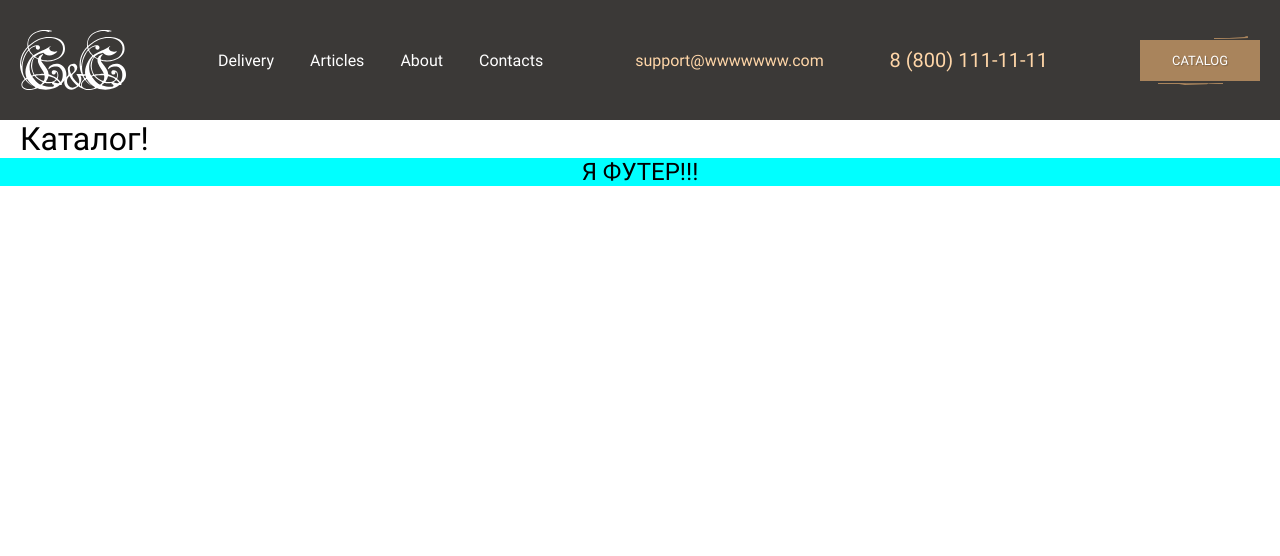
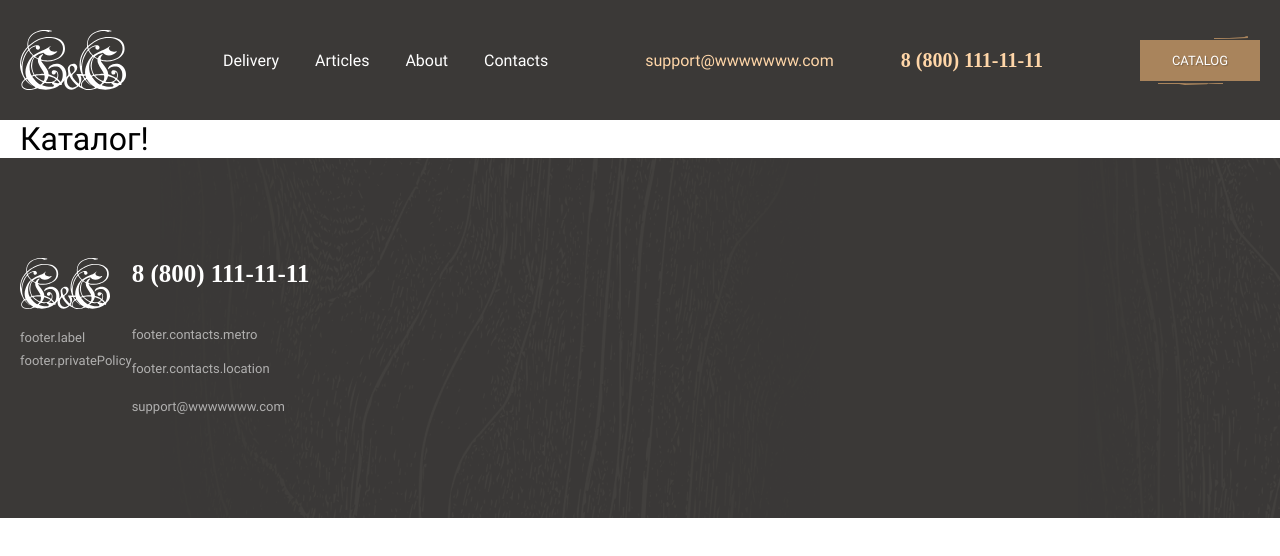
Before and after one commit to ArtemOskar/furniture-store, a Vue app: page /catalog in a window 1280 px wide. Shown: the top 556 px of the page. Built offline with nearby package versions, Linux system fonts and the light colour scheme.

Commit message:
add 'functions.scss'

```diff
--- a/public/css/main.css
+++ b/public/css/main.css
@@ -30,20 +30,3 @@
   src: local('Roboto'), url('../fonts/Gilroy-Bold.woff2') format('woff2'),
     url('../fonts/Gilroy-Bold.woff') format('woff');
 }
-
-* {
-  padding: 0;
-  margin: 0;
-  box-sizing: border-box;
-  font-family: 'Gilroy';
-  /* font-family: "PermianSlabSerifTypeface"; */
-}
-
-a {
-  text-decoration: none;
-}
-.container {
-  max-width: 1320px;
-  padding: 0 20px;
-  margin: 0 auto;
-}
--- /dev/null
+++ b/public/scss/_functions.scss
@@ -0,0 +1,10 @@
+@function rem($value) {
+  // Логика для конвертации значения в единицы rem
+  @return ($value / 16) + rem;
+}
+
+// Пример использования
+// .element {
+//   width: rem(16); // Это может быть эквивалентно width: 1rem;
+//   padding: rem(16) rem(16) rem(16) rem(16); // Это может быть эквивалентно padding: 1rem 1rem 1rem 1rem;
+// }
--- /dev/null
+++ b/public/scss/main.scss
@@ -0,0 +1,16 @@
+@import '_functions';
+
+* {
+  padding: 0;
+  margin: 0;
+  box-sizing: border-box;
+  font-family: Gilroy;
+}
+a {
+  text-decoration: none;
+}
+.container {
+  max-width: rem(1320);
+  padding: 0 rem(20);
+  margin: 0 auto;
+}
--- a/src/App.vue
+++ b/src/App.vue
@@ -12,11 +12,13 @@ export default {
   mounted() {
     const userLanguage = navigator.language || navigator.userLanguage
     this.$i18n.locale = userLanguage.toLowerCase().slice(0, 2)
+    // this.$i18n.locale = 'en'
   },
 }
 </script>
 
 <style lang="scss">
+@import '../public/scss/main.scss';
 #app {
   // font-family: Avenir, Helvetica, Arial, sans-serif;
   // -webkit-font-smoothing: antialiased;
--- a/src/components/MainFooter.vue
+++ b/src/components/MainFooter.vue
@@ -1,7 +1,21 @@
 <template>
   <footer>
     <div class="container">
-       <h2>Я ФУТЕР!!!</h2>
+      <section class="sct-logo">
+        <div @click="closeBurgerMenu" class="logo">
+          <router-link to="/"><img src="@/assets/img/logo.svg" /></router-link>
+        </div>
+        <p>{{ $t('footer.label') }}</p>
+        <p>{{ $t('footer.privatePolicy') }}</p>
+      </section>
+
+      <section class="sct-contacts">
+        <a href="#" class="contacts-phone">8 (800) 111-11-11</a>
+        <p>{{ $t('footer.contacts.metro') }}</p>
+        <p v-html="$t('footer.contacts.location')"></p>
+
+        <a href="#" class="contacts-email">support@wwwwwww.com</a>
+      </section>
     </div>
   </footer>
 </template>
@@ -9,16 +23,74 @@
 <script>
 export default {
   name: 'MainFooter',
-
 }
 </script>
 
 <style lang="scss" scoped>
+@import '../../public/scss/_functions.scss';
+footer {
+  min-height: rem(360);
+  padding: rem(100) 0;
+  background: url('~@/assets/img/bg-footer.png') no-repeat;
+}
+.logo {
+  position: relative;
+  width: rem(90);
+  height: rem(51);
+  opacity: 1;
+  a,
+  img {
+    position: absolute;
+    width: 100%;
+    height: 100%;
+  }
+}
 .container {
   display: flex;
-   justify-content: center;
+  a {
+    @media (any-hover: hover) {
+      &:hover {
+        opacity: 1;
       }
-footer {
-   background-color: aqua;
+    }
+  }
+  p {
+    opacity: 0.6;
+  }
+  a,
+  p {
+    color: #ffffff;
+    font-size: rem(13);
+    font-style: normal;
+    font-weight: 400;
+    line-height: 1.3;
+  }
+}
+.sct-logo {
+  & .logo {
+    margin-bottom: rem(21);
+  }
+
+  p:not(:last-child) {
+    margin-bottom: rem(6);
+  }
+}
+.sct-contacts {
+  p:not(:last-child) {
+    margin-bottom: rem(18);
+  }
+
+  & .contacts-phone {
+    color: #ffffff;
+    font-family: PermianSerifTypeface;
+    font-size: rem(25);
+    font-style: normal;
+    font-weight: 700;
+    margin-bottom: rem(36);
+    display: block;
+  }
+  & .contacts-email {
+    opacity: 0.6;
+  }
 }
 </style>
--- a/src/components/MainHeader.vue
+++ b/src/components/MainHeader.vue
@@ -6,10 +6,10 @@
       </div>
 
       <nav ref="navigation" class="navigation">
-        <router-link @click="closeBurgerMenu" to="/delivery">{{ $t('menu.delivery') }}</router-link>
-        <router-link @click="closeBurgerMenu" to="/articles">{{ $t('menu.articles') }}</router-link>
-        <router-link @click="closeBurgerMenu" to="/about">{{ $t('menu.about') }}</router-link>
-        <router-link @click="closeBurgerMenu" to="/contacts">{{ $t('menu.contacts') }}</router-link>
+        <router-link @click="closeBurgerMenu" to="/delivery">{{ $t('mainMenu.delivery') }}</router-link>
+        <router-link @click="closeBurgerMenu" to="/articles">{{ $t('mainMenu.articles') }}</router-link>
+        <router-link @click="closeBurgerMenu" to="/about">{{ $t('mainMenu.about') }}</router-link>
+        <router-link @click="closeBurgerMenu" to="/contacts">{{ $t('mainMenu.contacts') }}</router-link>
       </nav>
 
       <div ref="contacts" class="contacts">
@@ -77,28 +77,29 @@ export default {
 </script>
 
 <style lang="scss" scoped>
+@import '../../public/scss/_functions.scss';
 header {
   background-color: #3b3937;
-  padding: 30px 0;
+  padding: rem(30) 0;
   @media (max-width: 1024px) {
-    padding: 15px 0;
+    padding: rem(15) 0;
   }
 }
 .navigation {
   display: flex;
   align-items: center;
-  column-gap: 36px;
+  column-gap: rem(36);
 
   @media (max-width: 1200px) {
-    column-gap: 1.5em;
+    column-gap: rem(24);
   }
 
   @media (max-width: 1023.98px) {
     flex-direction: column;
     column-gap: 0;
-    row-gap: 35px;
-    padding-top: 100px;
-    margin-bottom: 50px;
+    row-gap: rem(35);
+    padding-top: rem(100);
+    margin-bottom: rem(50);
   }
 
   a {
@@ -124,21 +125,21 @@ header {
 .contacts {
   display: flex;
   align-items: center;
-  column-gap: 4.12em;
+  column-gap: rem(67);
   @media (max-width: 1200px) {
-    column-gap: 1.5em;
+    column-gap: 1.5rem;
   }
   @media (max-width: 1023.98px) {
     flex-direction: column-reverse;
     column-gap: 0;
-    row-gap: 1em;
+    row-gap: rem(16);
   }
   & .link-email {
     font-size: 1rem;
     max-width: fit-content;
   }
   & .link-tel {
-    font-family: 'PermianSlabSerifTypeface';
+    font-family: PermianSerifTypeface;
     font-size: 1.25rem;
     font-weight: 700;
     @media (max-width: 1023.98px) {
@@ -163,8 +164,8 @@ header {
 }
 .logo {
   position: relative;
-  width: 106px;
-  height: 60px;
+  width: rem(106);
+  height: rem(60);
   z-index: 50;
   a,
   img {
@@ -173,13 +174,13 @@ header {
     height: 100%;
   }
   @media (max-width: 1023.98px) {
-    width: 64px;
-    height: 36px;
+    width: rem(64);
+    height: rem(36);
   }
 }
 .ic-phone {
-  width: 18px;
-  height: 18px;
+  width: rem(18);
+  height: rem(18);
 }
 .btn-catalog {
   position: relative;
@@ -188,12 +189,12 @@ header {
   text-shadow: 1px 1px 1px rgba(0, 0, 0, 0.25);
   font-size: 0.81rem;
   font-weight: 700;
-  padding: 12px 31px;
+  padding: rem(12) rem(31);
   border: 1px solid #a9845c;
   background-color: #a9845c;
   z-index: 50;
   @media (max-width: 1023.98px) {
-    padding: 6px 21px;
+    padding: rem(6) rem(21);
   }
   @media (any-hover: hover) {
     &:hover {
@@ -211,26 +212,26 @@ header {
   &::before {
     content: '';
     position: absolute;
-    width: 34px;
-    height: 3px;
-    top: -5px;
-    right: 11px;
+    width: rem(34);
+    height: rem(3);
+    top: rem(-5);
+    right: rem(11);
     background: url('~@/assets/img/vector-btn/01.svg') no-repeat;
   }
   &::after {
     content: '';
     position: absolute;
-    width: 65px;
-    height: 2px;
-    bottom: -5px;
-    left: 17px;
+    width: rem(65);
+    height: rem(2);
+    bottom: rem(-5);
+    left: rem(17);
     background: url('~@/assets/img/vector-btn/02.svg') no-repeat;
   }
 }
 .mobile-actions-btn {
   display: flex;
   align-items: center;
-  column-gap: 26px;
+  column-gap: rem(26);
   z-index: 50;
   @media (min-width: 1024px) {
     display: none;
@@ -239,15 +240,15 @@ header {
 .btn-burger {
   position: relative;
   display: block;
-  width: 24px;
-  height: 10px;
+  width: rem(24);
+  height: rem(10);
 
   &::after,
   &::before {
     content: '';
     position: absolute;
-    width: 24px;
-    height: 2px;
+    width: rem(24);
+    height: rem(2);
     background-color: #ffffff;
   }
   &::after {
--- a/src/locales/en.json
+++ b/src/locales/en.json
@@ -1,5 +1,5 @@
 {
-  "menu": {
+  "mainMenu": {
     "delivery": "Delivery",
     "articles": "Articles",
     "about": "About",
--- a/src/locales/ru.json
+++ b/src/locales/ru.json
@@ -1,5 +1,5 @@
 {
-  "menu": {
+  "mainMenu": {
     "delivery": "Доставка",
     "articles": "Статьи",
     "about": "О нас",
@@ -7,5 +7,14 @@
   },
   "buttons": {
     "catalog": "Каталог"
+  },
+  "footer": {
+    "label": "Фабрика G&G. 2024",
+    "privatePolicy": "© Все права защищены",
+    "links": {},
+    "contacts": {
+      "metro": "м. Полежаевская",
+      "location": "123154, г. Москва,<br> пр-т. Маршала Жукова, д. 52"
+    }
   }
 }
--- a/src/locales/ua.json
+++ b/src/locales/ua.json
@@ -1,5 +1,5 @@
 {
-  "menu": {
+  "mainMenu": {
     "delivery": "Доставка",
     "articles": "Статті",
     "about": "Про нас",
--- a/src/plugins/i18n.js
+++ b/src/plugins/i18n.js
@@ -1,15 +1,16 @@
 import { createI18n } from 'vue-i18n'
 import localesEN from '@/locales/en.json'
 import localesUA from '@/locales/ua.json'
-import localesRu from '@/locales/ru.json'
+import localesRU from '@/locales/ru.json'
 
 const i18n = createI18n({
+  legacy: false,
   locale: process.env.VUE_APP_I18N_LOCALE || 'en',
   fallbackLocale: process.env.VUE_APP_I18N_FALLBACK_LOCALE || 'en',
   messages: {
     en: localesEN,
     ua: localesUA,
-    ru: localesRu,
+    ru: localesRU,
   },
 })
 
```
Also changed, not shown: src/assets/img/bg-footer.png (added), 1 other file (tests, documents, lock files or other folders). Lines whose indentation alone changed are shown as unchanged.
